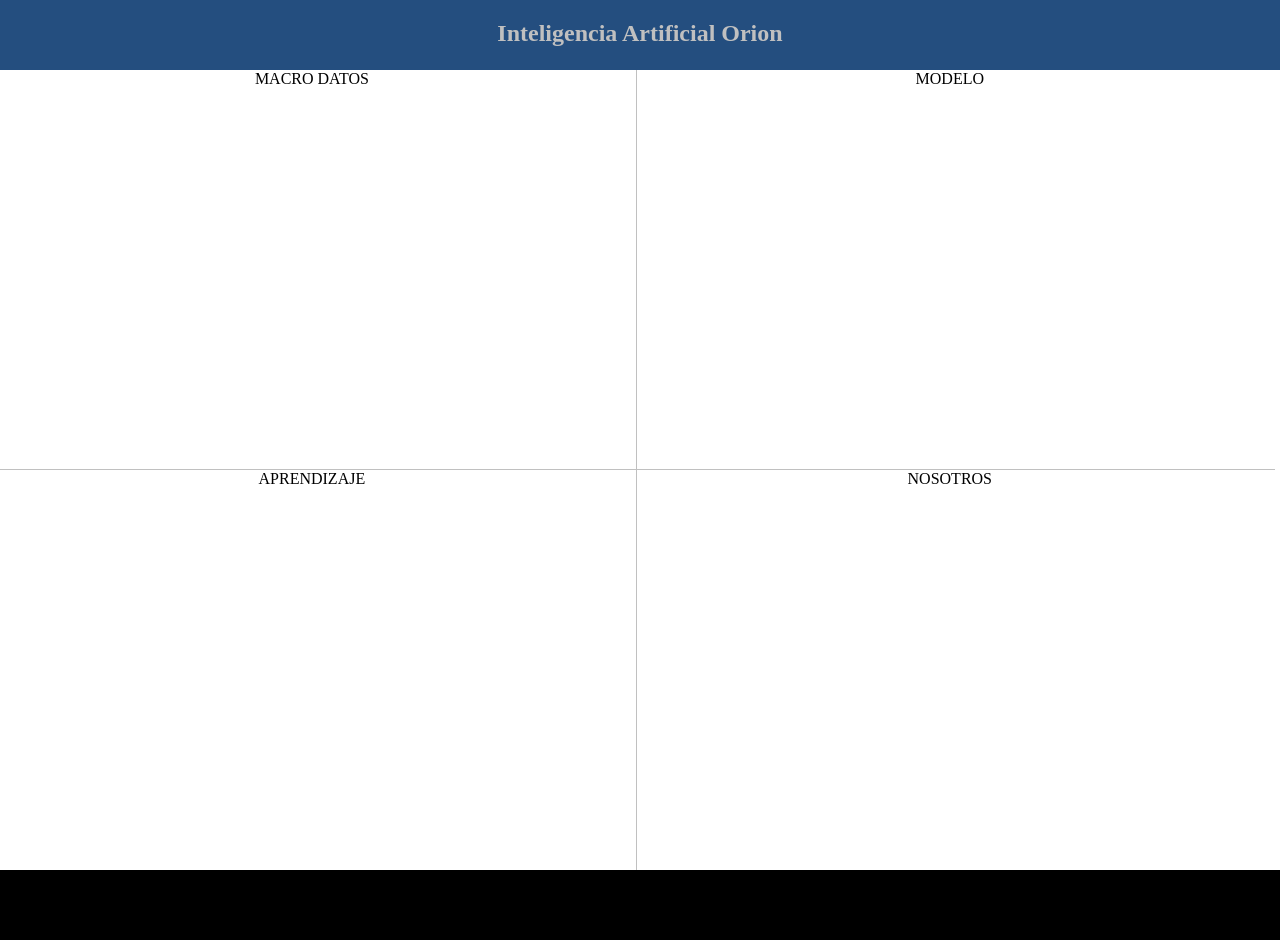
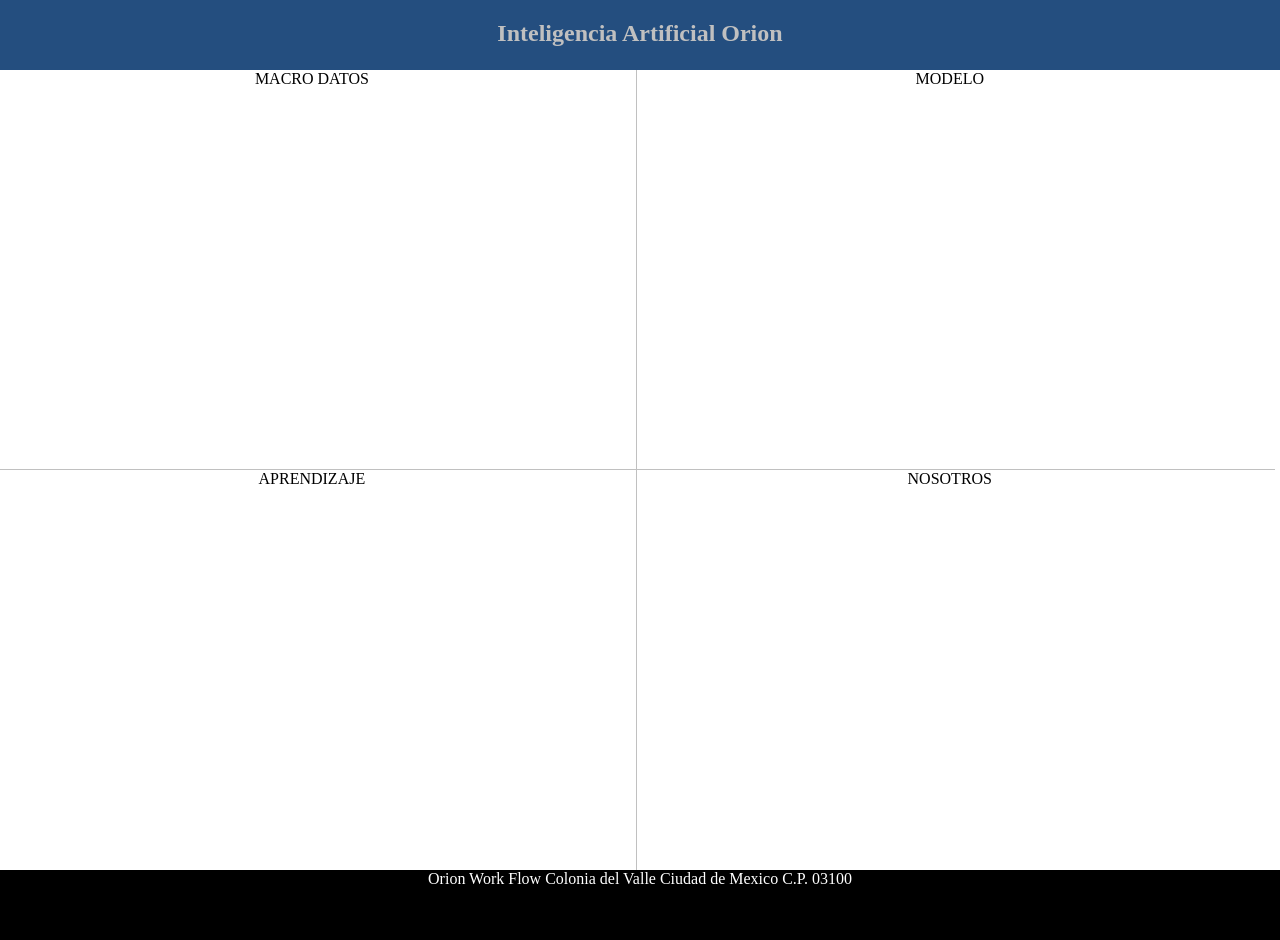
Before and after one commit to PT-Adrian/orionworkflow.github.io, a Jekyll site: the page built from index.md, in a window 1280 px wide. Built offline with Jekyll 4.4.1, drawn with Linux system fonts in a browser that asks for light colours; our own code applies the rules of GitHub Pages for plain Markdown files.

Commit message:
Update default.html

```diff
--- a/_layouts/default.html
+++ b/_layouts/default.html
@@ -22,7 +22,7 @@
 
     </div>
     <footer class="footer">
-
+       <div>Orion Work Flow Colonia del Valle Ciudad de Mexico C.P. 03100</div>
     </footer>
   </body>
 </html>
```
